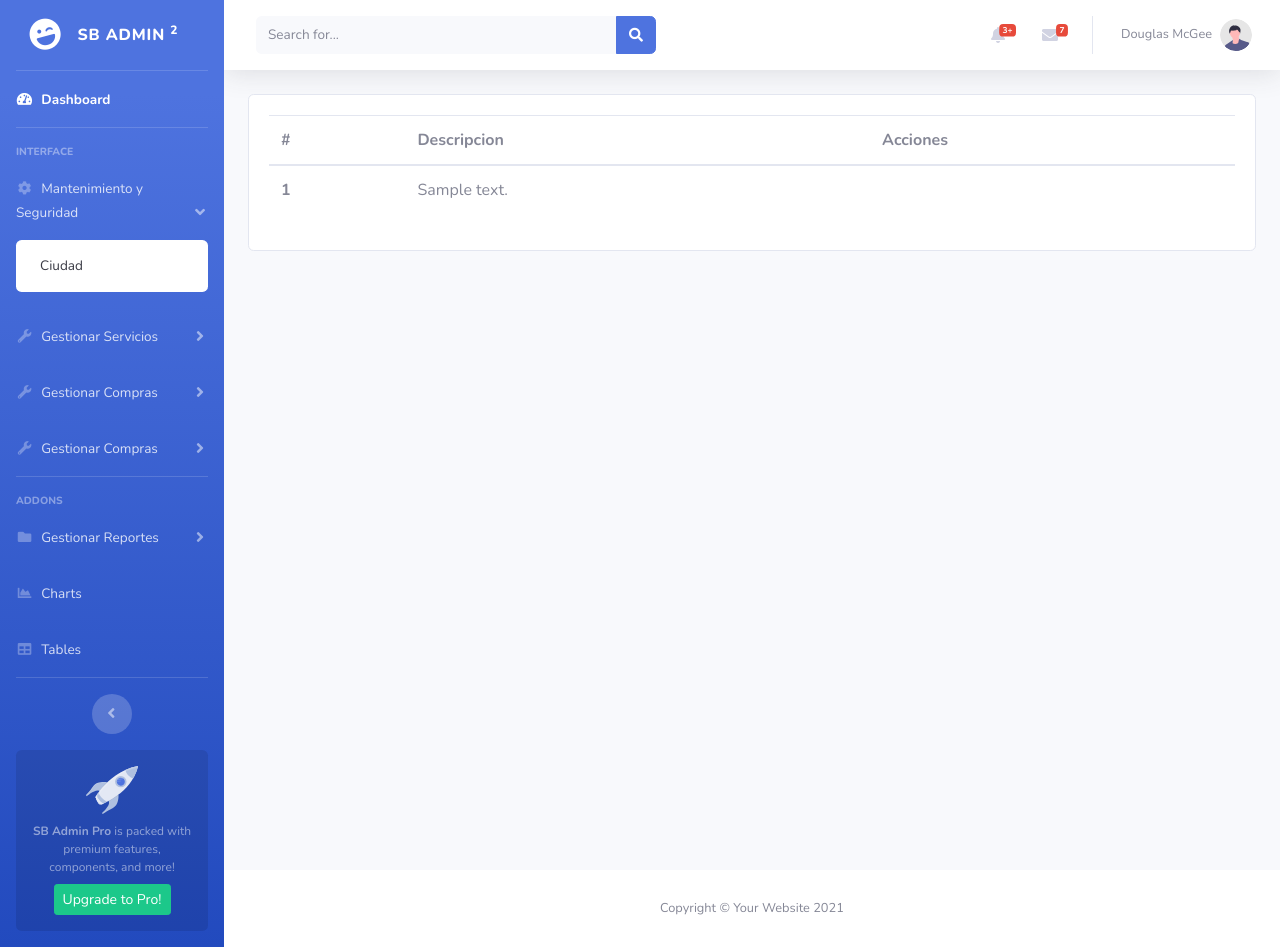
After one commit to gallopeladoprofe/proyecto1, a Flask app: page /index-ciudad in a window 1280 px wide, after a click on "Mantenimiento y Seguridad". The commit adds this page. Run offline with Flask 3, Linux system fonts and the light colour scheme; a database or web service that is not in the repository returns one stand-in record (values such as "Sample title"); some libraries are stand-ins or nearby versions.

Commit message:
add: listar ciudades con view

```diff
--- a/app.py
+++ b/app.py
@@ -4,6 +4,23 @@ from referencial.ciudad.ciudadDao import CiudadDao
 app = Flask(__name__)
 
 
+# Render de vistas
+@app.route('/index-ciudad')
+def index_ciudad():
+    cdao = CiudadDao()
+    lista = cdao.getCiudades()
+    diccionario = []
+    if len(lista) > 0:
+        for item in lista:
+            diccionario.append(
+                {
+                    'id': item[0],
+                    'descripcion': item[1]
+                }
+            )
+    return render_template('vistas_ciudades/index-ciudades.html', ciudades=diccionario)
+
+# REST
 @app.route('/get-ciudad')
 def getCiudad():
     cdao = CiudadDao()
@@ -47,23 +64,6 @@ def ver_html():
     usuario = 'ADMINISTRADO POR SU SUEGRA'
     return render_template('index.html', usuario=usuario)
 
-@app.route('/ciudad')
-def get_ciudad():
-    ciudades = [{
-        'id': '01', 'descripcion': 'Asunción'
-        },
-        {
-            'id': '02', 'descripcion': 'Limpio'
-        },
-        {
-            'id': '03', 'descripcion': 'Fernando de la Mora'
-        },
-        {
-            'id': '04', 'descripcion': 'Villa Elisa'
-        }
-    ]
-    return render_template('vistas_ciudades/ver-ciudades.html', ciudades=ciudades)
-
 @app.route('/hija')
 def get_hija():
     return render_template('hija.html')
--- a/templates/base.html
+++ b/templates/base.html
@@ -66,9 +66,8 @@
                 </a>
                 <div id="collapseMantenimientoSeguridad" class="collapse" aria-labelledby="headingTwo" data-parent="#accordionSidebar">
                     <div class="bg-white py-2 collapse-inner rounded">
-                        <h6 class="collapse-header">Custom Components:</h6>
-                        <a class="collapse-item" href="buttons.html">Buttons</a>
-                        <a class="collapse-item" href="cards.html">Cards</a>
+                        <!-- links para los referenciales -->
+                        <a class="collapse-item" href="{{ url_for('index_ciudad') }}">Ciudad</a>
                     </div>
                 </div>
             </li>
--- /dev/null
+++ b/templates/vistas_ciudades/index-ciudades.html
@@ -0,0 +1,33 @@
+{% extends "base.html" %}
+
+{% block dinamico %}
+{% if ciudades|length > 0 %}
+<div class="card">
+  <div class="card-body">
+    <table class="table">
+        <thead>
+          <tr>
+            <th scope="col">#</th>
+            <th scope="col">Descripcion</th>
+            <th scope="col">Acciones</th>
+          </tr>
+        </thead>
+        <tbody>
+            {% for ciudad in ciudades %}
+            <tr>
+              <th scope="row">{{ ciudad['id'] }}</th>
+              <td>{{ ciudad['descripcion']}}</td>
+              <td></td>
+            </tr>
+            {% endfor %}
+          </tbody>
+        </table>
+      </div>
+    </div>
+    {% else %}
+      <div class="alert alert-info" role="alert">
+        No hay elementos para mostrar
+      </div>
+    {% endif %}
+
+{% endblock %}
```
Also changed, not shown: templates/vistas_ciudades/ver-ciudades.html (deleted, +0 -36 lines).
